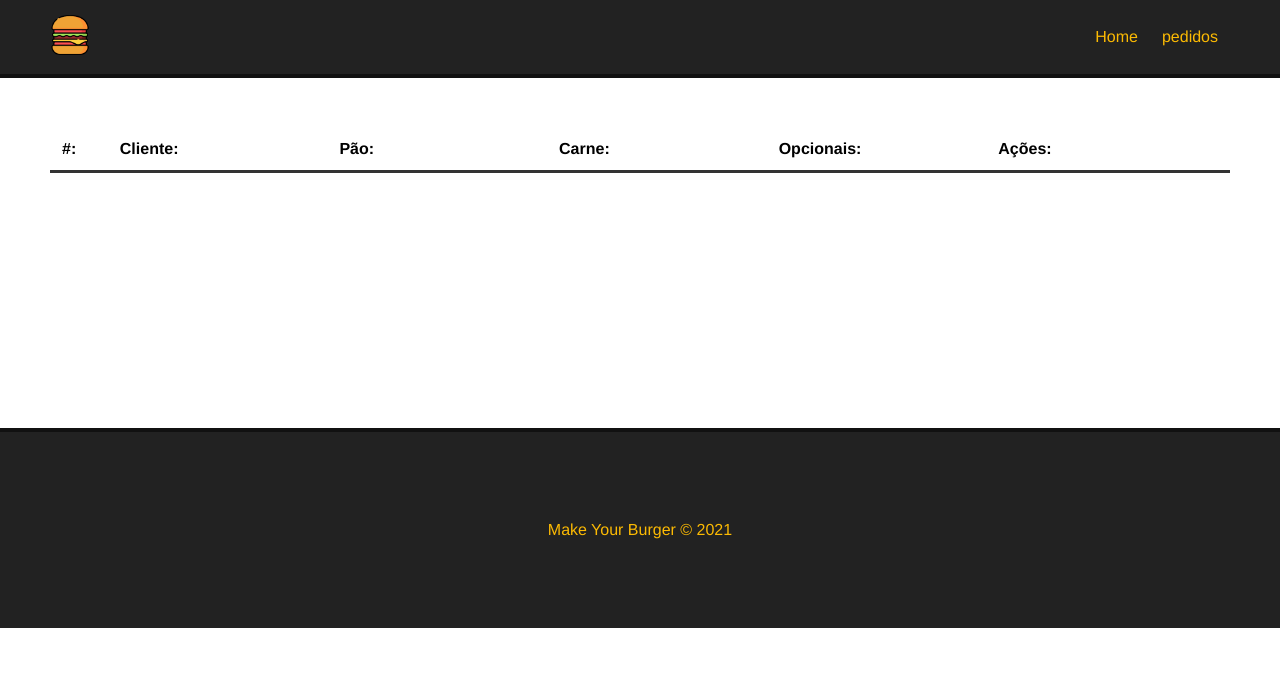
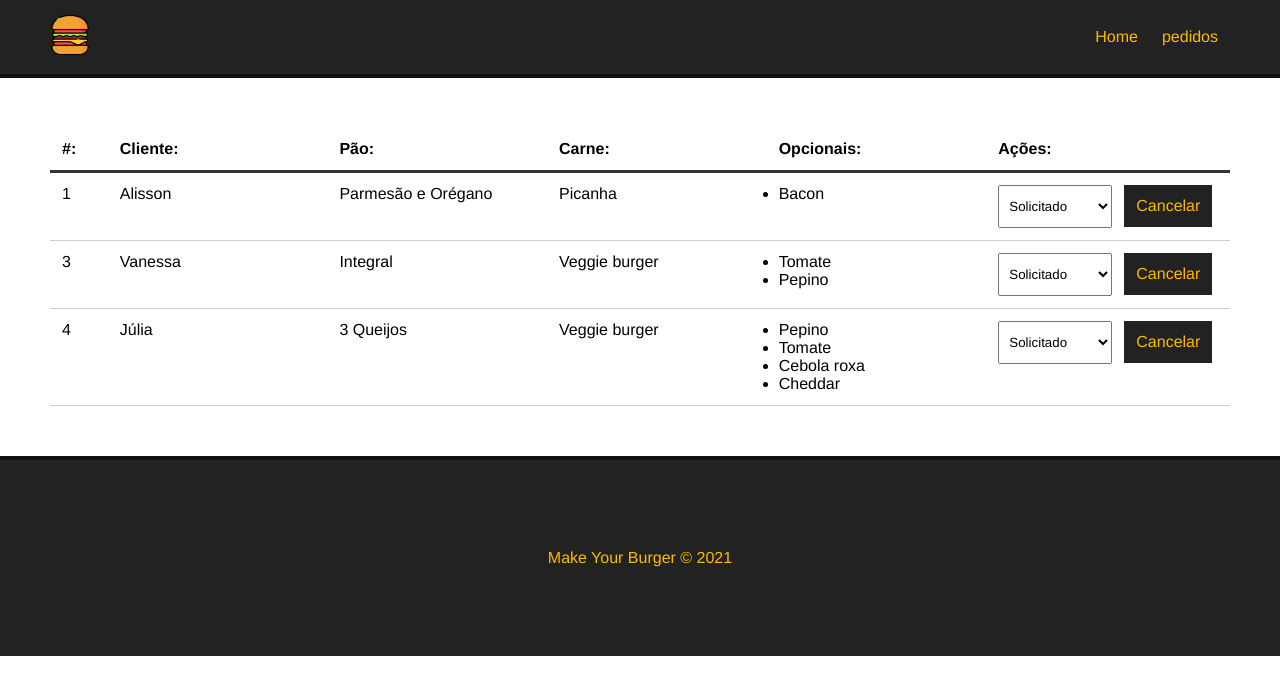
Before and after one commit to Alisson7Neres/hamburgueria-vue, a Vue app: page /pedidos in a window 1280 px wide. Shown: the top 694 px of the page. Built offline with nearby package versions, Linux system fonts and the light colour scheme; data requests are answered from the project's data file.

Commit message:
Removendo pedidos do sistema

```diff
--- a/db/db.json
+++ b/db/db.json
@@ -89,19 +89,6 @@
       "id": 1
     },
     {
-      "nome": "Júlia",
-      "carne": "Maminha",
-      "pao": "3 Queijos",
-      "opcionais": [
-        "Bacon",
-        "Cheddar",
-        "Tomate",
-        "Pepino"
-      ],
-      "status": "Solicitado",
-      "id": 2
-    },
-    {
       "nome": "Vanessa",
       "carne": "Veggie burger",
       "pao": "Integral",
@@ -111,6 +98,19 @@
       ],
       "status": "Solicitado",
       "id": 3
+    },
+    {
+      "nome": "Júlia",
+      "carne": "Veggie burger",
+      "pao": "3 Queijos",
+      "opcionais": [
+        "Pepino",
+        "Tomate",
+        "Cebola roxa",
+        "Cheddar"
+      ],
+      "status": "Solicitado",
+      "id": 4
     }
   ]
 }
--- a/src/components/Dashboard.vue
+++ b/src/components/Dashboard.vue
@@ -33,7 +33,7 @@
                   {{s.tipo}}
                 </option>
             </select>
-            <button class="delete-btn">Cancelar</button>
+            <button class="delete-btn" @click="deleteBurger(burger.id)">Cancelar</button>
         </div>
       </div>
     </div>
@@ -45,7 +45,7 @@
   name: "Dashboard",
   data() {
     return {
-      burges: null,
+      burgers: null,
       burger_id: null,
       status: []
     }
@@ -69,6 +69,17 @@
       const data = await req.json();
 
       this.status = data;
+    },
+    async deleteBurger(id) {
+      const req = await fetch(`http://localhost:3000/burgers/${id}`,{
+      method: "DELETE"
+      });
+
+      const res = await req.json();
+
+      // msg
+
+      this.getPedidos();
     }
   },
   mounted() {
```
